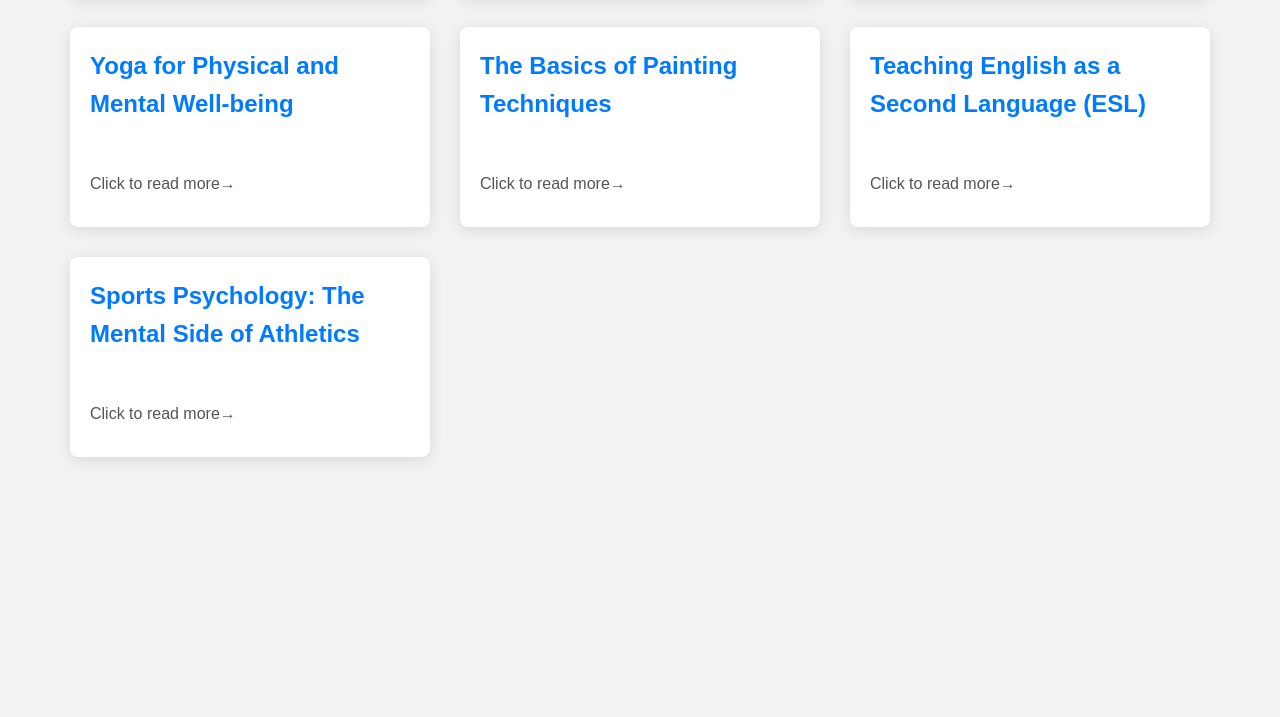
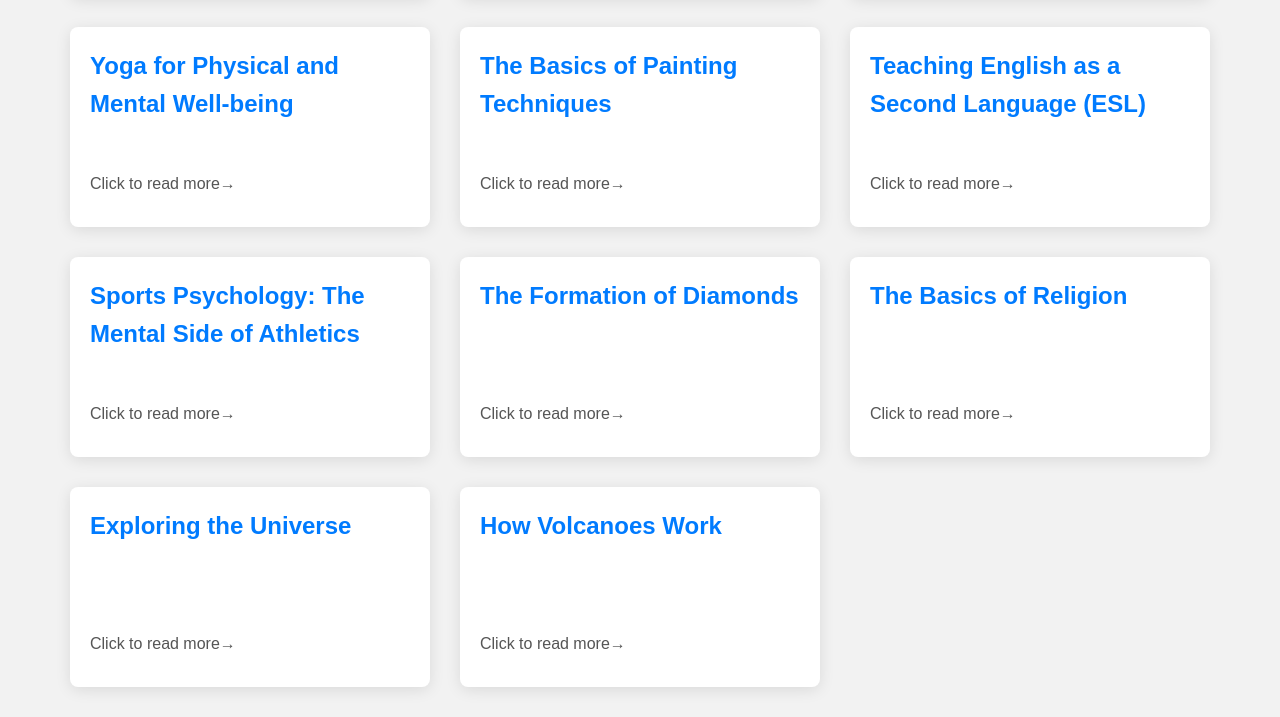
Before and after one commit to Exploitdevs/Learn-hub, a plain HTML site: page index.html in a window 1280 px wide. Shown: the part 7237-7954 px from the top of the page. Before the commit the page ends 7724 px from the top, so only its background shows below. Drawn offline with Linux system fonts and the light colour scheme.

Commit message:
Update index.html

```diff
--- a/index.html
+++ b/index.html
@@ -651,6 +651,26 @@
         "title": "Sports Psychology: The Mental Side of Athletics",
         "content": "Sports psychology focuses on understanding the mental factors that influence athletic performance. Topics include motivation, focus, mental resilience, and overcoming performance anxiety. Athletes often work with sports psychologists to enhance their mental game.",
         "tags": ["PE", "sports psychology", "fitness"]
+    },
+    {
+        "title": "The Formation of Diamonds",
+        "content": "Diamonds are formed under extreme pressure and heat deep within the Earth's mantle. Over millions of years, carbon atoms bond in a crystal structure, creating these precious gemstones. Volcanic eruptions then bring them closer to the surface, where they are mined.",
+        "tags": ["geology", "diamonds", "earth science"]
+    },
+    {
+        "title": "The Basics of Religion",
+        "content": "Religion has played a major role in human history, shaping cultures, traditions, and moral beliefs. There are many religions worldwide, such as Christianity, Islam, Hinduism, Buddhism, and Judaism, each with unique teachings and spiritual perspectives.",
+        "tags": ["religion", "history", "culture"]
+    },
+    {
+        "title": "Exploring the Universe",
+        "content": "The universe is vast and filled with galaxies, stars, and planets. Scientists estimate there are over 100 billion galaxies, each containing billions of stars. Studying space helps us understand our place in the cosmos and uncover mysteries about the origins of existence.",
+        "tags": ["space", "universe", "science"]
+    },
+    {
+        "title": "How Volcanoes Work",
+        "content": "Volcanoes form when molten rock, known as magma, rises through the Earth's crust. When pressure builds up, it erupts, releasing lava, ash, and gases. Some volcanoes remain dormant for centuries before erupting, dramatically changing landscapes.",
+        "tags": ["geology", "volcanoes", "earth science"]
     }
         ];
 
```
